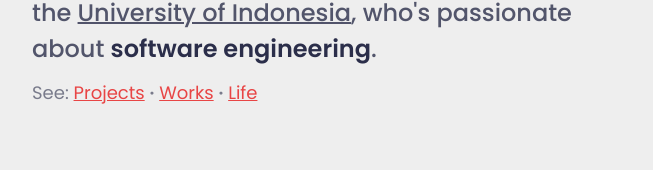
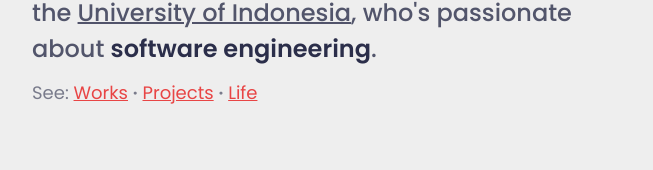
Before and after one commit to mhadziqrazin/hadziqrazin, a SvelteKit app: page / in a window 1280 px wide. Shown: the part 375-545 px from the top of the page, without its empty margins (304-957 px from the left). Built offline with nearby package versions, Linux system fonts and the light colour scheme; some icons are missing.

Commit message:
refactor: reorder projects and works

```diff
--- a/src/routes/+layout.svelte
+++ b/src/routes/+layout.svelte
@@ -15,11 +15,11 @@
         <a href="/" class="opacity-50 hover:opacity-100 transition-all duration-200">
           Home
         </a>
+        <a href="/" class="opacity-50 hover:opacity-100 transition-all duration-200">
+          Works
+        </a>
         <a href="/projects" class="opacity-50 hover:opacity-100 transition-all duration-200" class:selected={path === '/projects'}>
           Projects
-        </a>
-        <a href="/" class="opacity-50 hover:opacity-100 transition-all duration-200">
-          Works
         </a>
         <a href="/" class="opacity-50 hover:opacity-100 transition-all duration-200">
           Life
--- a/src/routes/+page.svelte
+++ b/src/routes/+page.svelte
@@ -57,12 +57,12 @@
       <!-- PAGES -->
       <p in:fade={{duration: 1000, delay: 600}} class="text-dark/60 text-sm lg:text-lg">
         See:
+        <a href="/" class="w-full underline text-secondary">
+          Works
+        </a>
+      <span class="font-semibold">&centerdot;</span>
         <a href="/projects" class="w-full underline text-secondary">
           Projects
-        </a>
-        <span class="font-semibold">&centerdot;</span>
-        <a href="/" class="w-full underline text-secondary">
-          Works
         </a>
         <span class="font-semibold">&centerdot;</span>
         <a href="/" class="w-full underline text-secondary">
```
